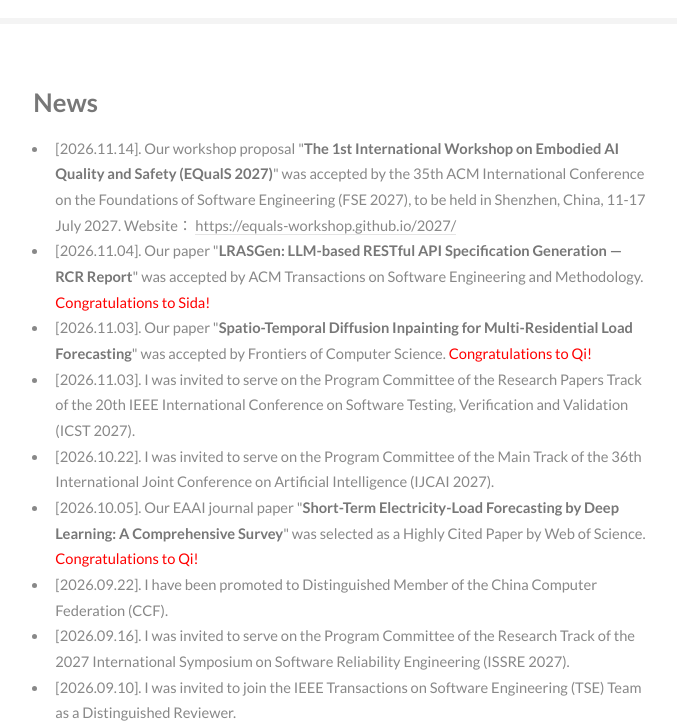
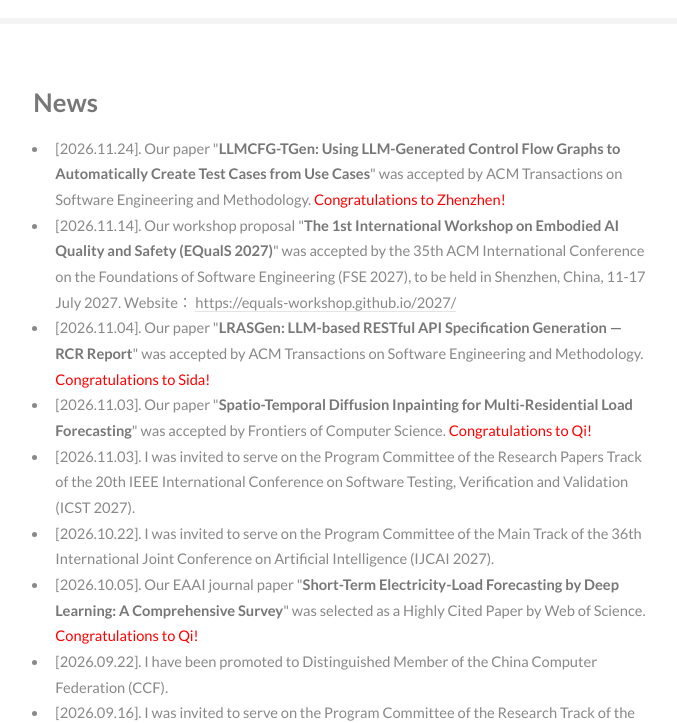
Before and after one commit to huangrubing/huangrubing.github.io, a plain HTML site: page index.html in a window 1280 px wide. Shown: the part 2820-3543 px from the top of the page, without its empty margins (152-829 px from the left). Drawn offline with Linux system fonts and the light colour scheme.

Commit message:
Update index.html

```diff
--- a/index.html
+++ b/index.html
@@ -97,6 +97,7 @@
 		<div class="container">
 			<h3>News</h3>
 			    <ul>
+				<li>[2026.11.24]. Our paper "<strong>LLMCFG-TGen: Using LLM-Generated Control Flow Graphs to Automatically Create Test Cases from Use Cases</strong>" was accepted by ACM Transactions on Software Engineering and Methodology. <font color="red">Congratulations to Zhenzhen!</font></li>
 				<li>[2026.11.14]. Our workshop proposal "<strong>The 1st International Workshop on Embodied AI Quality and Safety (EQualS 2027)</strong>" was accepted by the 35th ACM International Conference on the Foundations of Software Engineering (FSE 2027), to be held in Shenzhen, China, 11-17 July 2027. Website： <a href="https://equals-workshop.github.io/2027/">https://equals-workshop.github.io/2027/</a></li>
 				<li>[2026.11.04]. Our paper "<strong>LRASGen: LLM-based RESTful API Specification Generation — RCR Report</strong>" was accepted by ACM Transactions on Software Engineering and Methodology. <font color="red">Congratulations to Sida!</font></li>
 				<li>[2026.11.03]. Our paper "<strong>Spatio-Temporal Diffusion Inpainting for Multi-Residential Load Forecasting</strong>" was accepted by Frontiers of Computer Science. <font color="red">Congratulations to Qi!</font></li>
@@ -135,6 +136,7 @@
 		  <h3>Selected Publications (*corresponding author)</h3>
 			<!--<a href="#" class="button">Google Scholar</a> <a href="#" class="button">Research Gate</a> -->
             <ul>
+		<li>Zhenzhen Yang, <strong>Rubing Huang</strong>*, Chenhui Cui, Nan Niu, Dave Towey, and Shikai Guo, "LLMCFG-TGen: Using LLM-Generated Control Flow Graphs to Automatically Create Test Cases from Use Cases," <em>ACM Transactions on Software Engineering and Methodology</em>, to appear, 2026.</li>
 		<li>Sida Deng, <strong>Rubing Huang</strong>*, Man Zhang*, Chenhui Cui, Dave Towey, and Rongcun Wang, "LRASGen: LLM-based RESTful API Specification Generation — RCR Report," <em>ACM Transactions on Software Engineering and Methodology</em>, to appear, 2026.
 	    <li>Sida Deng, <strong>Rubing Huang</strong>*, Man Zhang*, Chenhui Cui, Dave Towey, and Rongcun Wang, "LRASGen: LLM-based RESTful API Specification Generation," <em>ACM Transactions on Software Engineering and Methodology</em>, to appear, 2026.
 		<li>Tao Li, Chenhui Cui, <strong>Rubing Huang</strong>*, Dave Towey, and Lei Ma, "Large Language Models for Automated Web-Form-Test Generation: An Empirical Study — RCR Report," <em>ACM Transactions on Software Engineering and Methodology</em>, vol. 35, no. 11, pp. 382:1-382:7, 2026.</li>
@@ -144,6 +146,7 @@
 		<li><strong>Rubing Huang</strong>*, Chenhui Cui, Junlong Lian, Dave Towey, Weifeng Sun, and Haibo Chen, "Toward Cost-Effective Adaptive Random Testing: An Approximate Nearest Neighbor Approach," <em>IEEE Transactions on Software Engineering</em>, vol. 50, no. 5, pp. 1182-1214, 2024. (<font color="red">Invited to be presented at the Journal-First Track of ASE 2025</font>)</li>
 		<li><strong>Rubing Huang</strong>*, Weifeng Sun, Yinyin Xu, Haibo Chen, Dave Towey, and Xin Xia, "A Survey on Adaptive Random Testing," <em>IEEE Transactions on Software Engineering</em>, vol. 47, no. 10, pp. 2052-2083, 2021. (<font color="red">Invited to be presented at the Journal-First Track of ICSE 2020</font>)</li>
 		<li>Quanjun Zhang, Chunrong Fang*, Yi Zheng, Yaxin Zhang, Yuan Zhao, <strong>Rubing Huang</strong>*, Jianyi Zhou, Yun Yang, Tao Zheng, and Zhenyu Chen*, "Improving Deep Assertion Generation via Fine-Tuning Retrieval-Augmented Pre-trained Language Models," <em>ACM Transactions on Software Engineering and Methodology</em>, vol. 34, no. 7, pp. 209:1-209:23, 2025.</li>
+		<li>Shi Chen, Rongcun Wang, Yuan Tian, Xiaoyuan Xie, Wei Song, and <strong>Rubing Huang</strong>, "Complete Solidity Contract Generation with Large Language Models: From Prompting to Fine-Tuning," <em>ACM Transactions on Software Engineering and Methodology</em>, to appear, 2026.</li>
 		<li>He Jiang, Wen Zhao, Shikai Guo, Zhihao Xu, Xiaochen Li, and <strong>Rubing Huang</strong>, "Fuzzing FPGA Synthesis and Simulation Tools via LLM-Generated Syntax-Valid HDL Codes," <em>Proceedings of the ACM on Software Engineering</em>, vol. 3, no. ISSTA, Article ISSTA069, 23 pages, 2026.</li>
 		<li>Quanxing Xu, Ling Zhou, Feifei Zhang, Jinyu Tian, and <strong>Rubing Huang</strong>, "OAD-Promoter: Enhancing Zero-shot VQA using Large Language Models with Object Attribute Description," in <em>Proceedings of the 40th Annual AAAI Conference on Artificial Intelligence (AAAI 2026)</em>, 40(14), pp. 11370-11378, Singapore, 2026.</li>
 	<!--<li>Chenhui Cui, Yinming Huang, <strong>Rubing Huang</strong>*, Ling Zhou, Rongcun Wang, and Tao Li, "A Novel Vision-based Approach to Test Sequence Generation for Mobile GUI Testing," <em>IEEE Transactions on Reliability</em>, vol. 75, pp. 664-678, 2026.</li>
```
